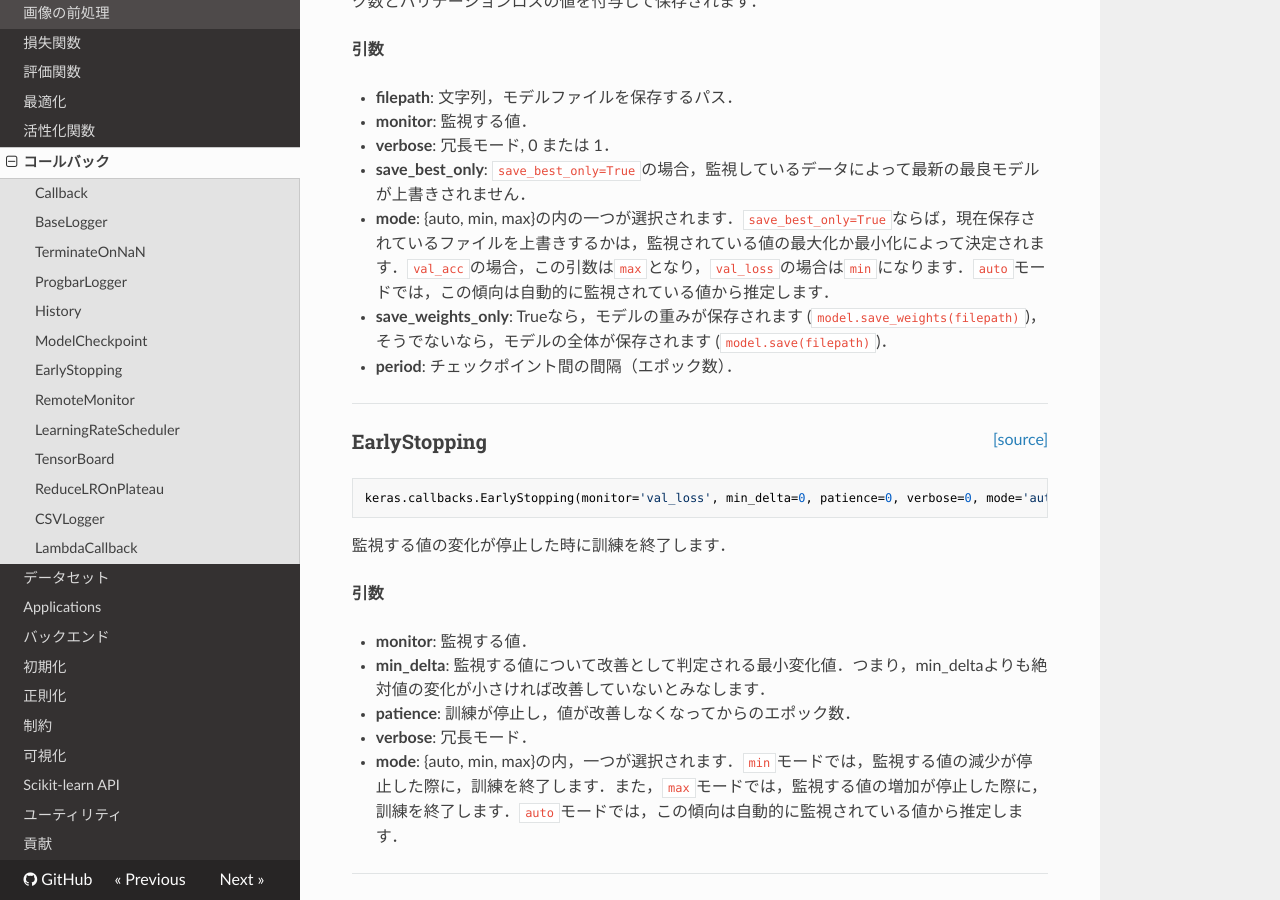
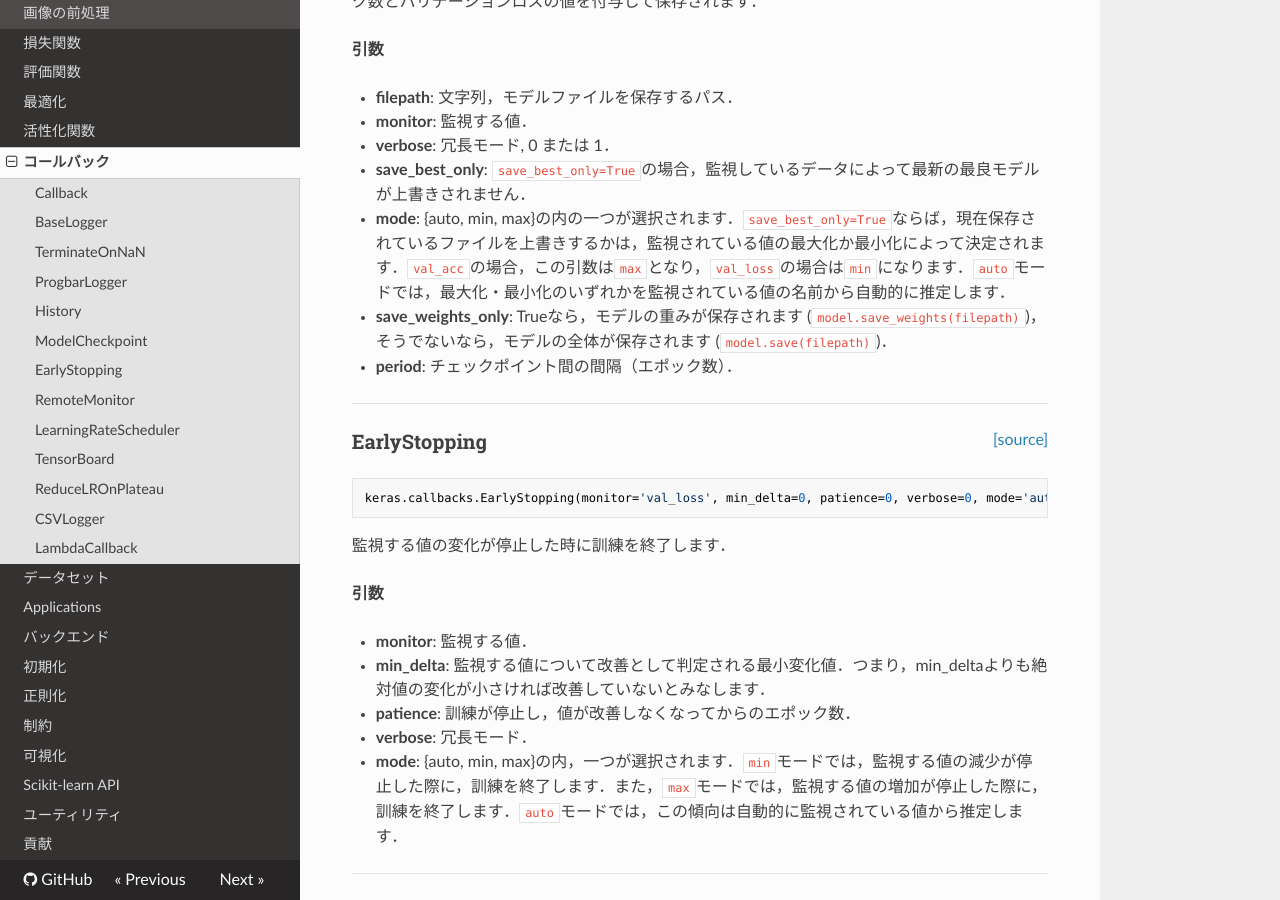
Before and after one commit to keras-team/keras-docs-ja, an MkDocs documentation site: the page built from sources/callbacks.md, in a window 1280 px wide and 900 px high, scrolled down 2248 px. Built offline with MkDocs 1.6.1, drawn with Linux system fonts in a browser that asks for light colours; nearby versions of some CDN libraries; old or Windows-style settings are respelled for this version of MkDocs.

Commit message:
Fix translation (#114)

```diff
--- a/sources/callbacks.md
+++ b/sources/callbacks.md
@@ -103,7 +103,7 @@ __引数__
 - __monitor__: 監視する値．
 - __verbose__: 冗長モード, 0 または 1．
 - __save_best_only__: `save_best_only=True`の場合，監視しているデータによって最新の最良モデルが上書きされません．
-- __mode__: {auto, min, max}の内の一つが選択されます．`save_best_only=True`ならば，現在保存されているファイルを上書きするかは，監視されている値の最大化か最小化によって決定されます．`val_acc`の場合，この引数は`max`となり，`val_loss`の場合は`min`になります．`auto`モードでは，この傾向は自動的に監視されている値から推定します．
+- __mode__: {auto, min, max}の内の一つが選択されます．`save_best_only=True`ならば，現在保存されているファイルを上書きするかは，監視されている値の最大化か最小化によって決定されます．`val_acc`の場合，この引数は`max`となり，`val_loss`の場合は`min`になります．`auto`モードでは，最大化・最小化のいずれかを監視されている値の名前から自動的に推定します．
 - __save_weights_only__: Trueなら，モデルの重みが保存されます (`model.save_weights(filepath)`)，そうでないなら，モデルの全体が保存されます (`model.save(filepath)`)．
 - __period__: チェックポイント間の間隔（エポック数）．
 
```
